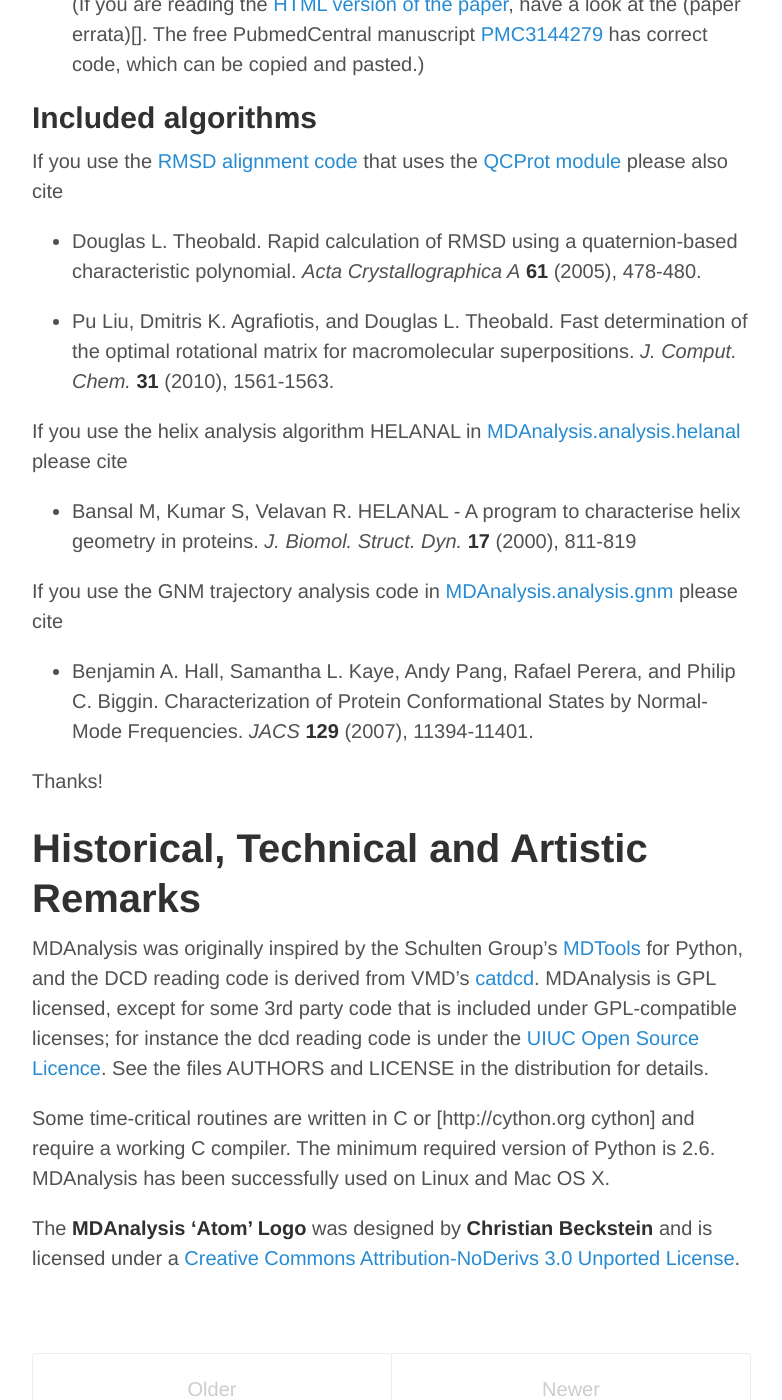
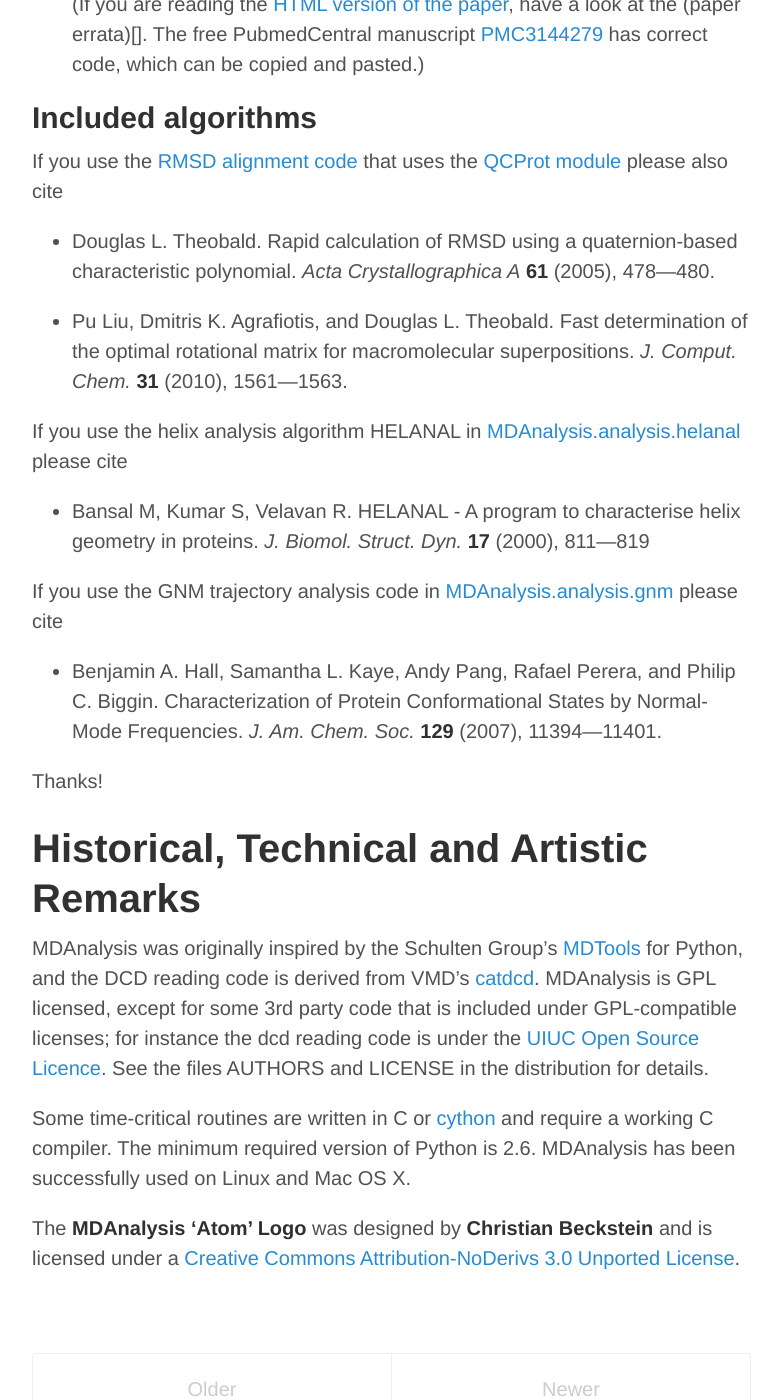
Before and after one commit to MDAnalysis/MDAnalysis.github.io, a Jekyll site: the page built from index.html, in a window 1280 px wide and 1400 px high, scrolled down 2652 px. Shown: the whole window, without its empty margins (248-1030 px from the left). Built offline with Jekyll 4.4.1, drawn with Linux system fonts in a browser that asks for light colours; Markdown is read by kramdown in place of the engine named in the settings; the list of posts is cut into pages by our own code; some of the changed text lies outside the part shown.

Commit message:
link fix and use UTF-8 long-dash for page number ranges

```diff
--- a/_posts/2015-03-29-about-mdanalysis.md
+++ b/_posts/2015-03-29-about-mdanalysis.md
@@ -120,7 +120,7 @@ When using MDAnalysis in published work, please cite
 
  * <a name="MichaudAgrawal2011"></a>N. Michaud-Agrawal, E. J. Denning, T. B. Woolf, and
    O. Beckstein. MDAnalysis: A Toolkit for the Analysis of Molecular Dynamics
-   Simulations. *J. Comput. Chem.* **32** (2011), 2319--2327,
+   Simulations. *J. Comput. Chem.* **32** (2011), 2319—2327,
    doi:[10.1002/jcc.21787](http://dx.doi.org/10.1002/jcc.21787).
    PMCID:[PMC3144279](http://www.ncbi.nlm.nih.gov/pmc/articles/PMC3144279/)
 
@@ -140,18 +140,18 @@ please also cite
 
  * Douglas L. Theobald. Rapid calculation of RMSD using a quaternion-based
    characteristic polynomial. *Acta Crystallographica A* **61** (2005),
-   478-480.
+   478—480.
 
  * Pu Liu, Dmitris K. Agrafiotis, and Douglas L. Theobald. Fast determination
    of the optimal rotational matrix for macromolecular
-   superpositions. *J. Comput. Chem.* **31** (2010), 1561-1563.
+   superpositions. *J. Comput. Chem.* **31** (2010), 1561—1563.
 
 If you use the helix analysis algorithm HELANAL in
 [MDAnalysis.analysis.helanal](https://pythonhosted.org/MDAnalysis/documentation_pages/analysis/helanal.html)
 please cite
 
  * Bansal M, Kumar S, Velavan R. HELANAL - A program to characterise helix
-   geometry in proteins. *J. Biomol. Struct. Dyn.* **17** (2000), 811-819
+   geometry in proteins. *J. Biomol. Struct. Dyn.* **17** (2000), 811—819
 
 If you use the GNM trajectory analysis code in
 [MDAnalysis.analysis.gnm](https://pythonhosted.org/MDAnalysis/documentation_pages/analysis/gnm.html)
@@ -159,7 +159,7 @@ please cite
 
  * Benjamin A. Hall, Samantha L. Kaye, Andy Pang, Rafael Perera, and Philip
    C. Biggin. Characterization of Protein Conformational States by Normal-Mode
-   Frequencies. *JACS* **129** (2007), 11394-11401.
+   Frequencies. *J. Am. Chem. Soc.* **129** (2007), 11394—11401.
 
 Thanks!
 
@@ -175,7 +175,7 @@ licenses; for instance the dcd reading code is under the [UIUC Open Source
 Licence](http://www.ks.uiuc.edu/Development/MDTools/catdcd/license.html). See
 the files AUTHORS and LICENSE in the distribution for details.
 
-Some time-critical routines are written in C or [http://cython.org cython] and
+Some time-critical routines are written in C or [cython](http://cython.org) and
 require a working C compiler. The minimum required version of Python is
 2.6. MDAnalysis has been successfully used on Linux and Mac OS X.
 
--- a/about.md
+++ b/about.md
@@ -91,7 +91,7 @@ When using MDAnalysis in published work, please cite
 
  * <a name="MichaudAgrawal2011"></a>N. Michaud-Agrawal, E. J. Denning, T. B. Woolf, and
    O. Beckstein. MDAnalysis: A Toolkit for the Analysis of Molecular Dynamics
-   Simulations. *J. Comput. Chem.* **32** (2011), 2319--2327,
+   Simulations. *J. Comput. Chem.* **32** (2011), 2319—2327,
    doi:[10.1002/jcc.21787](http://dx.doi.org/10.1002/jcc.21787).
    PMCID:[PMC3144279](http://www.ncbi.nlm.nih.gov/pmc/articles/PMC3144279/)
 
@@ -111,18 +111,18 @@ please also cite
 
  * Douglas L. Theobald. Rapid calculation of RMSD using a quaternion-based
    characteristic polynomial. *Acta Crystallographica A* **61** (2005),
-   478-480.
+   478—480.
 
  * Pu Liu, Dmitris K. Agrafiotis, and Douglas L. Theobald. Fast determination
    of the optimal rotational matrix for macromolecular
-   superpositions. *J. Comput. Chem.* **31** (2010), 1561-1563.
+   superpositions. *J. Comput. Chem.* **31** (2010), 1561—1563.
 
 If you use the helix analysis algorithm HELANAL in
 [MDAnalysis.analysis.helanal](https://pythonhosted.org/MDAnalysis/documentation_pages/analysis/helanal.html)
 please cite
 
  * Bansal M, Kumar S, Velavan R. HELANAL - A program to characterise helix
-   geometry in proteins. *J. Biomol. Struct. Dyn.* **17** (2000), 811-819
+   geometry in proteins. *J. Biomol. Struct. Dyn.* **17** (2000), 811—819
 
 If you use the GNM trajectory analysis code in
 [MDAnalysis.analysis.gnm](https://pythonhosted.org/MDAnalysis/documentation_pages/analysis/gnm.html)
@@ -130,7 +130,7 @@ please cite
 
  * Benjamin A. Hall, Samantha L. Kaye, Andy Pang, Rafael Perera, and Philip
    C. Biggin. Characterization of Protein Conformational States by Normal-Mode
-   Frequencies. *JACS* **129** (2007), 11394-11401.
+   Frequencies. *J. Am. Chem. Soc.* **129** (2007), 11394—11401.
 
 Thanks!
 
@@ -146,7 +146,7 @@ licenses; for instance the dcd reading code is under the [UIUC Open Source
 Licence](http://www.ks.uiuc.edu/Development/MDTools/catdcd/license.html). See
 the files AUTHORS and LICENSE in the distribution for details.
 
-Some time-critical routines are written in C or [http://cython.org cython] and
+Some time-critical routines are written in C or [cython](http://cython.org) and
 require a working C compiler. The minimum required version of Python is
 2.6. MDAnalysis has been successfully used on Linux and Mac OS X.
 
```
Also changed, not shown: other parts of _posts/2015-03-29-about-mdanalysis.md (+1 -1 lines).
